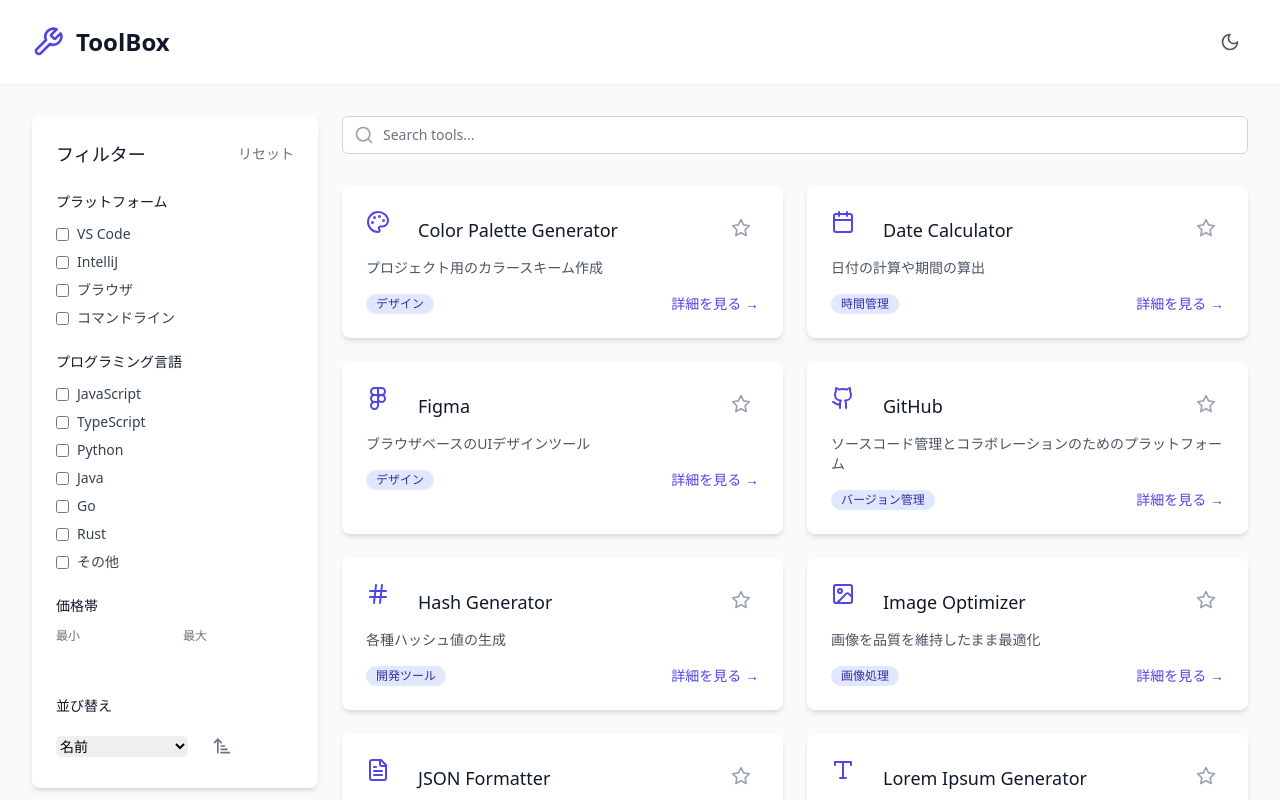
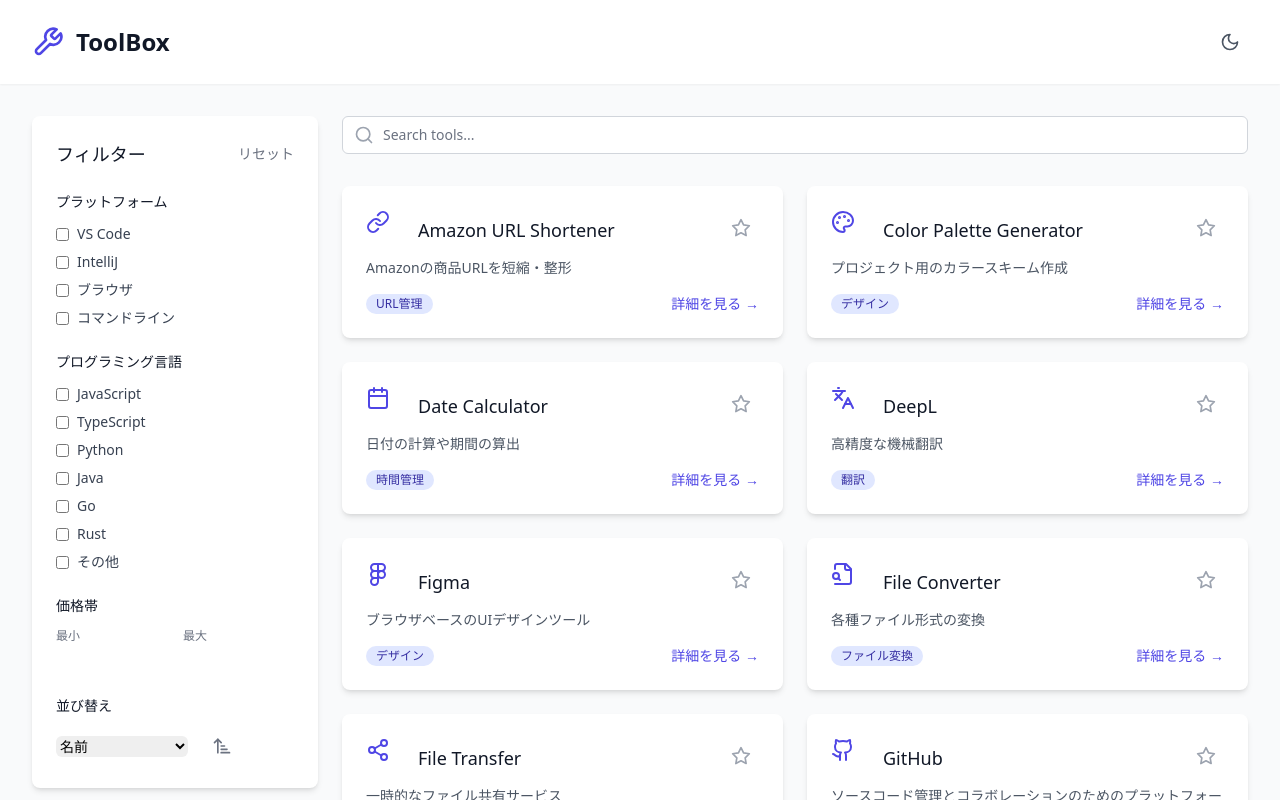
Before and after one commit to hrfm1623/ToolHub, a React (Vite) app: page / in a window 1280 px wide. Shown: the top 800 px of the page. Built offline with nearby package versions, Linux system fonts and the light colour scheme.

Commit message:
feat: 日常的に使用するツールを追加

```diff
--- a/src/data/tools.ts
+++ b/src/data/tools.ts
@@ -12,6 +12,12 @@ import {
   Hash,
   Type,
   Palette,
+  Link,
+  Share2,
+  FileSearch,
+  Download,
+  Languages,
+  Mail,
 } from "lucide-react";
 
 export const tools: Tool[] = [
@@ -184,4 +190,126 @@ export const tools: Tool[] = [
       "カラーパレットの生成や編集、保存が可能なツール。色のハーモニーやアクセシビリティも考慮したパレット作成をサポートします。",
     relatedTools: ["figma"],
   },
+  {
+    id: "amazon-url-shortener",
+    title: "Amazon URL Shortener",
+    description: "Amazonの商品URLを短縮・整形",
+    icon: Link,
+    url: "https://amazon-url-shortener.vercel.app",
+    category: "URL管理",
+    platforms: ["browser"],
+    longDescription:
+      "Amazonの長いURLから不要なパラメータを削除し、シンプルで共有しやすいURLに変換します。アフィリエイトパラメータの付与にも対応。",
+  },
+  {
+    id: "temp-mail",
+    title: "Temp Mail",
+    description: "使い捨てメールアドレス生成",
+    icon: Mail,
+    url: "https://temp-mail.org",
+    category: "プライバシー",
+    platforms: ["browser"],
+    longDescription:
+      "一時的なメールアドレスを即座に生成。サービスの登録時やニュースレターの購読など、個人のメールアドレスを使いたくない場合に便利です。",
+  },
+  {
+    id: "deepl",
+    title: "DeepL",
+    description: "高精度な機械翻訳",
+    icon: Languages,
+    url: "https://www.deepl.com/translator",
+    category: "翻訳",
+    platforms: ["browser", "vscode"],
+    longDescription:
+      "AIを活用した高精度な翻訳サービス。自然な翻訳結果と専門用語への対応が特徴で、ビジネス文書や技術文書の翻訳に最適です。",
+    pricing: [
+      {
+        name: "Free",
+        price: 0,
+        currency: "USD",
+        billingPeriod: "free",
+        features: [
+          "月500,000文字まで無料",
+          "基本的な翻訳機能",
+          "Webサイト翻訳",
+        ],
+      },
+      {
+        name: "Pro",
+        price: 30,
+        currency: "USD",
+        billingPeriod: "monthly",
+        features: [
+          "無制限の翻訳",
+          "ドキュメント翻訳",
+          "用語集機能",
+          "チーム共有",
+        ],
+      },
+    ],
+  },
+  {
+    id: "file-converter",
+    title: "File Converter",
+    description: "各種ファイル形式の変換",
+    icon: FileSearch,
+    url: "https://cloudconvert.com",
+    category: "ファイル変換",
+    platforms: ["browser"],
+    longDescription:
+      "200以上のファイル形式に対応したオンラインファイル変換ツール。画像、動画、音声、ドキュメント、アーカイブなど、あらゆる形式の変換が可能です。",
+  },
+  {
+    id: "youtube-downloader",
+    title: "YouTube Downloader",
+    description: "YouTube動画のダウンロード",
+    icon: Download,
+    url: "https://yt-dl.org",
+    category: "ダウンロード",
+    platforms: ["cli"],
+    languages: ["python"],
+    githubUrl: "https://github.com/yt-dlp/yt-dlp",
+    documentationUrl: "https://github.com/yt-dlp/yt-dlp#readme",
+    longDescription:
+      "YouTubeやその他の動画サイトから動画をダウンロードできるコマンドラインツール。様々な品質オプションや字幕のダウンロードにも対応。",
+    installCommands: {
+      pip: "pip install yt-dlp",
+    },
+  },
+  {
+    id: "share-files",
+    title: "File Transfer",
+    description: "一時的なファイル共有サービス",
+    icon: Share2,
+    url: "https://wetransfer.com",
+    category: "ファイル共有",
+    platforms: ["browser"],
+    longDescription:
+      "大容量ファイルを一時的に共有できるサービス。メールアドレスを使用して簡単にファイルを送信でき、リンクの有効期限も設定可能です。",
+    pricing: [
+      {
+        name: "Free",
+        price: 0,
+        currency: "USD",
+        billingPeriod: "free",
+        features: [
+          "2GBまでのファイル転送",
+          "7日間のリンク有効期限",
+          "基本的な共有機能",
+        ],
+      },
+      {
+        name: "Pro",
+        price: 12,
+        currency: "USD",
+        billingPeriod: "monthly",
+        features: [
+          "20GBまでのファイル転送",
+          "カスタム有効期限",
+          "パスワード保護",
+          "ストレージ機能",
+        ],
+      },
+    ],
+  },
 ];
```
